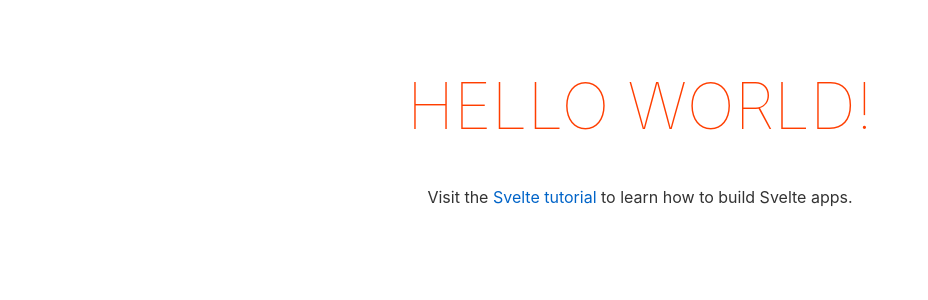
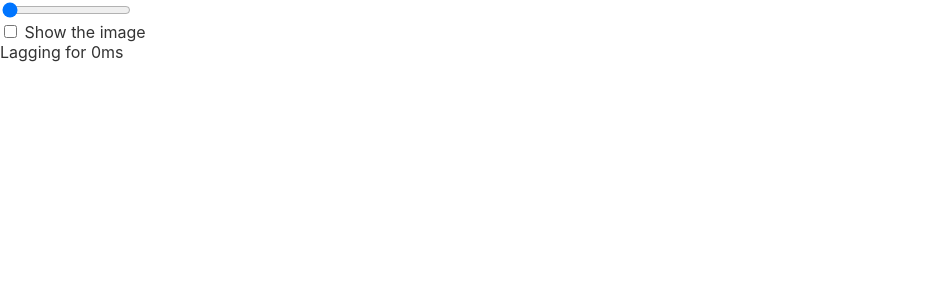
Before and after one commit to cbroms/experiments, a Svelte app in the folder responsive-interfaces/: page / in a window 1280 px wide. Shown: the top 300 px of the page, without its empty margins (0-928 px from the left). Built offline with nearby package versions, Linux system fonts and the light colour scheme.

Commit message:
add basic slider and checkbox components

```diff
--- a/responsive-interfaces/public/global.css
+++ b/responsive-interfaces/public/global.css
@@ -1,4 +1,5 @@
-html, body {
+html,
+body {
   position: relative;
   width: 100%;
   height: 100%;
@@ -7,57 +8,7 @@ html, body {
 body {
   color: #333;
   margin: 0;
-	padding: 8px;
   box-sizing: border-box;
-	font-family: -apple-system, BlinkMacSystemFont, "Segoe UI", Roboto, Oxygen-Sans, Ubuntu, Cantarell, "Helvetica Neue", sans-serif;
+  font-family: -apple-system, BlinkMacSystemFont, "Segoe UI", Roboto,
+    Oxygen-Sans, Ubuntu, Cantarell, "Helvetica Neue", sans-serif;
 }
-
-a {
-	color: rgb(0,100,200);
-	text-decoration: none;
-}
-
-a:hover {
-	text-decoration: underline;
-}
-
-a:visited {
-	color: rgb(0,80,160);
-}
-
-label {
-	display: block;
-}
-
-input, button, select, textarea {
-	font-family: inherit;
-	font-size: inherit;
-	-webkit-padding: 0.4em 0;
-	padding: 0.4em;
-	margin: 0 0 0.5em 0;
-	box-sizing: border-box;
-	border: 1px solid #ccc;
-	border-radius: 2px;
-}
-
-input:disabled {
-	color: #ccc;
-}
-
-button {
-	color: #333;
-	background-color: #f4f4f4;
-	outline: none;
-}
-
-button:disabled {
-	color: #999;
-}
-
-button:not(:disabled):active {
-	background-color: #ddd;
-}
-
-button:focus {
-	border-color: #666;
-}
--- a/responsive-interfaces/src/App.svelte
+++ b/responsive-interfaces/src/App.svelte
@@ -1,30 +1,18 @@
 <script>
-	export let name;
+  import Slider from "./components/Slider.svelte";
+  import Checkbox from "./components/Checkbox.svelte";
+
+  let lagDuration = 0;
 </script>
 
 <main>
-	<h1>Hello {name}!</h1>
-	<p>Visit the <a href="https://svelte.dev/tutorial">Svelte tutorial</a> to learn how to build Svelte apps.</p>
+  <Slider on:change={(e) => (lagDuration = e.detail)} />
+  <Checkbox {lagDuration} />
+
+  <div>
+    Lagging for {lagDuration}ms
+  </div>
 </main>
 
 <style>
-	main {
-		text-align: center;
-		padding: 1em;
-		max-width: 240px;
-		margin: 0 auto;
-	}
-
-	h1 {
-		color: #ff3e00;
-		text-transform: uppercase;
-		font-size: 4em;
-		font-weight: 100;
-	}
-
-	@media (min-width: 640px) {
-		main {
-			max-width: none;
-		}
-	}
 </style>
--- /dev/null
+++ b/responsive-interfaces/src/components/Checkbox.svelte
@@ -0,0 +1,31 @@
+<script>
+  export let lagDuration = 0;
+
+  let lagging = false;
+  let elt = null;
+
+  $: {
+    if (lagDuration !== undefined && elt) {
+      // reset when the duration changes
+      elt.checked = false;
+    }
+  }
+
+  const onChange = (e) => {
+    if (e.target.checked && !lagging) {
+      // begin the lagging
+      e.target.checked = false;
+      lagging = true;
+
+      setTimeout(() => {
+        e.target.checked = true;
+        lagging = false;
+      }, lagDuration);
+    }
+  };
+</script>
+
+<div>
+  <input bind:this={elt} type="checkbox" id="check" on:change={onChange} />
+  <label for="check">Show the image</label>
+</div>
--- /dev/null
+++ b/responsive-interfaces/src/components/Slider.svelte
@@ -0,0 +1,17 @@
+<script>
+  export let min = 0;
+  export let max = 1000;
+  export let value = 0;
+
+  import { createEventDispatcher } from "svelte";
+
+  const dispatch = createEventDispatcher();
+
+  const onChange = (e) => {
+    dispatch("change", e.target.value);
+  };
+</script>
+
+<div>
+  <input type="range" {min} {max} {value} on:change={onChange} />
+</div>
```
Lines whose indentation alone changed are shown as unchanged.
